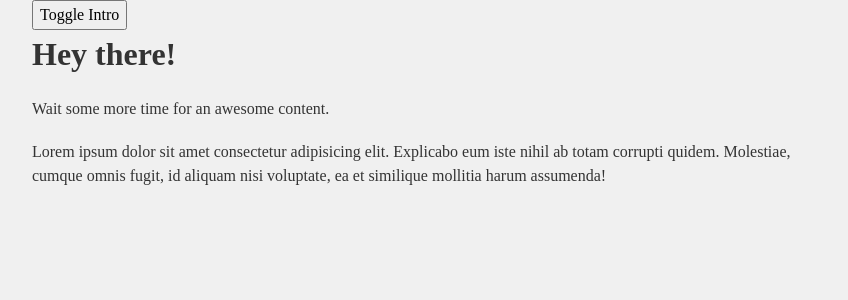
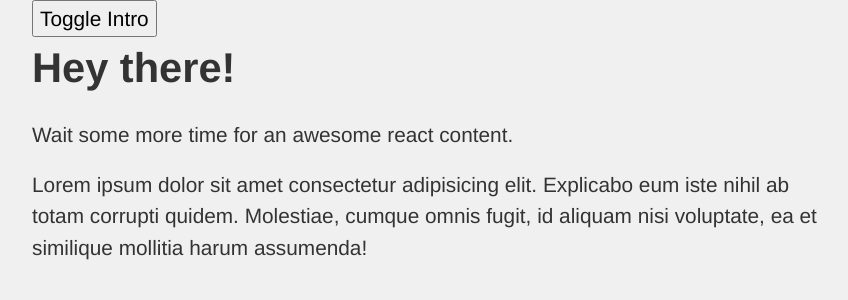
Before and after one commit to SaravananWD/learn-react, a React (Vite) app: page / in a window 1280 px wide. Both pictures are taken after a click on the button "Toggle Intro". Shown: the top 300 px of the page, without its empty margins (208-1056 px from the left). Built offline with nearby package versions, Linux system fonts and the light colour scheme.

Commit message:
init home

```diff
--- a/src/App.jsx
+++ b/src/App.jsx
@@ -24,7 +24,7 @@ export default function App() {
 const BODY = (
   <>
     <h1>Hey there!</h1>
-    <p>Wait some more time for an awesome content.</p>
+    <p>Wait some more time for an awesome react content.</p>
     <p>
       Lorem ipsum dolor sit amet consectetur adipisicing elit. Explicabo eum
       iste nihil ab totam corrupti quidem. Molestiae, cumque omnis fugit, id
--- a/src/index.css
+++ b/src/index.css
@@ -69,7 +69,7 @@ h6 {
   --primary-text: #333;
   --primary-bg: #f0f0f0;
 
-  --base-font-size: 1rem;
+  --base-font-setting: 130%/1.5 "Helvetica", sans-serif;
 }
 
 /* Basic Settings */
@@ -77,7 +77,7 @@ h6 {
 body {
   color: var(--primary-text);
   background-color: var(--primary-bg);
-  font-size: var(--base-font-size);
+  font: var(--base-font-setting);
 }
 
 .wrapper {
```
